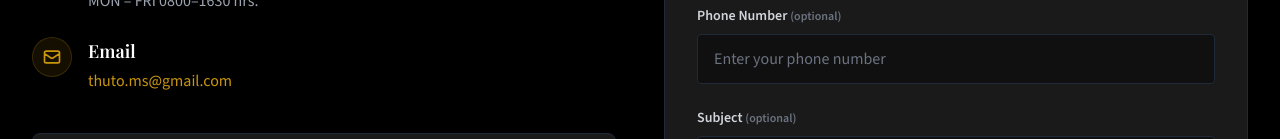
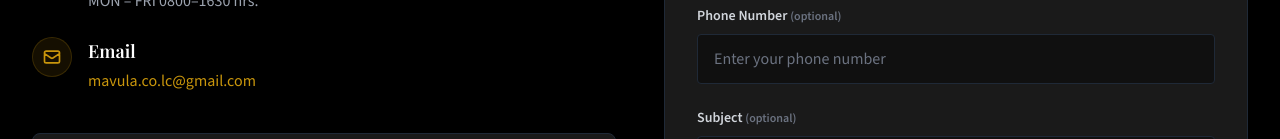
Before and after one commit to shelbyTagv/MavulaLawChambers-website, a React (Vite) app: page /contact in a window 1280 px wide. Shown: the part 813-952 px from the top of the page. Built offline with nearby package versions, Linux system fonts and the light colour scheme; a web font is replaced by a local one.

Commit message:
corrected the email

```diff
--- a/src/data/contact.ts
+++ b/src/data/contact.ts
@@ -5,6 +5,6 @@ export const contactInfo: ContactInfo = {
   voip: "+263 86 7701 0855",
   hours: "MON – FRI 0800–1630 hrs.",
   whatsappUrl: "https://wa.me/263777375296",
-  email: "thuto.ms@gmail.com",
+  email: "mavula.co.lc@gmail.com",
   address: "Office 5, Philow Arcade, Stand 332, CBD, Plumtree, Zimbabwe",
 };
--- a/src/seo/siteMeta.ts
+++ b/src/seo/siteMeta.ts
@@ -6,7 +6,7 @@ export const DEFAULT_OG_IMAGE = `${SITE_URL}/assets/images/mavula-logo.png`;
 export const businessContact = {
   phone: "+263 77 737 5296",
   voip: "+263 86 7701 0855",
-  email: "thuto.ms@gmail.com",
+  email: "mavula.co.lc@gmail.com",
   address: "Office 5, Philow Arcade, Stand 332, CBD, Plumtree, Zimbabwe",
   streetAddress: "Office 5, Philow Arcade, Stand 332, CBD",
   locality: "Plumtree",
```
